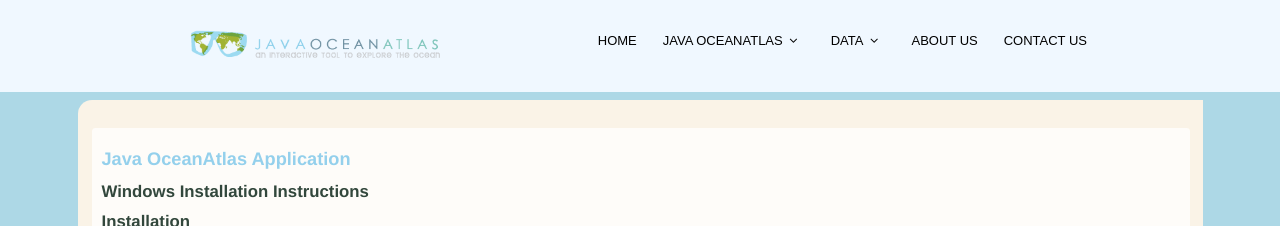
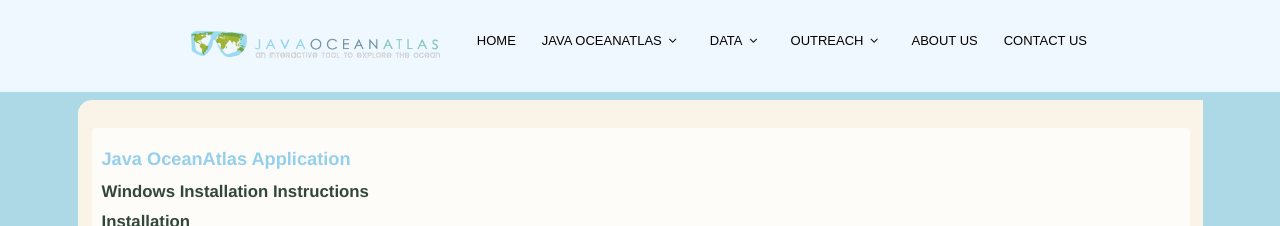
Before and after one commit to cchdo/joa.ucsd.edu, a Jekyll site: the page built from windows_specific_installation_instructions.md, in a window 1280 px wide. Shown: the top 226 px of the page. Built offline with Jekyll 4.4.1, drawn with Linux system fonts in a browser that asks for light colours; nearby versions of some CDN libraries.

Commit message:
Update joaheader.html

```diff
--- a/_includes/joaheader.html
+++ b/_includes/joaheader.html
@@ -40,6 +40,12 @@
 						<li><a href="https://joa_old.cchdo.io/home">Legacy/Historical Data</a></li>
 					</ul>
 				</li>
+				<li class="menu-has-children"><a href="#">Outreach</a>
+					<ul>
+						<li><a href="{{'/outreach/virtualcruise/' | relative_url}}">Virtual Cruise</a></li>
+						<li><a href="projects">Projects & Methods</a></li>
+					</ul>
+				</li>
 				<li><a href="about">About Us</a></li>
 				<li><a href="contact">Contact Us</a></li>
 			</ul>
```
